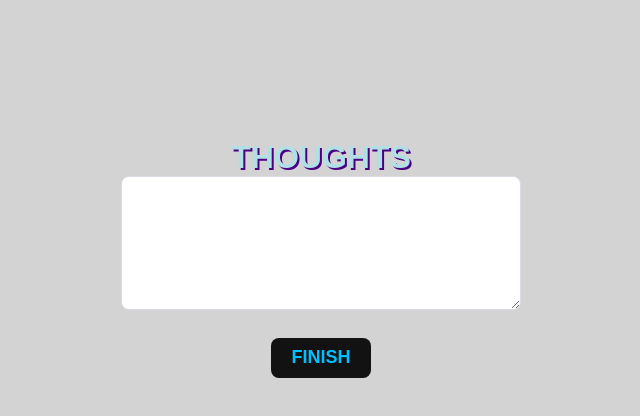
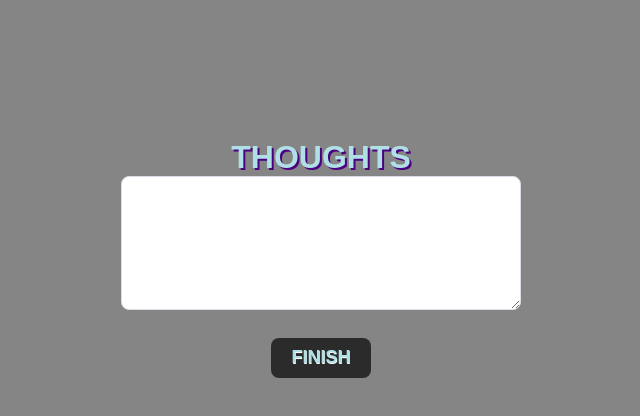
Before and after one commit to MisaelSantos/todothinks, a React (Create React App) app: page / in a window 1280 px wide. Shown: the top 416 px of the page, without its empty margins (319-959 px from the left). Built offline with nearby package versions, Linux system fonts and the light colour scheme.

Commit message:
Update styleApp.css

```diff
--- a/src/styleApp.css
+++ b/src/styleApp.css
@@ -16,7 +16,7 @@ body {
 
 body {
     margin-bottom: 100px;
-    background-color: #D3D3D3;
+    background-color: rgb(133, 133, 133);
 }
 
 form label {
@@ -57,10 +57,10 @@ form textarea {
 button {
     width: 50px;
     height: 40px;
-    background: #121212;
+    background: #2b2b2b;
     border: 0;
     border-radius: 8px;
-    color: #00BFFF;
+    color: #B0E0E6;
     font-weight: 900;
     display: flex;
     justify-content: center;
@@ -68,6 +68,7 @@ button {
     text-decoration: none;
     font-size: 18px;
     transition: filter 0.2s;
+    text-shadow: 0.5px 1px white;
 }
 
 button:hover {
@@ -76,8 +77,17 @@ button:hover {
 
 .divthinks div {
     height: 200px;
-    background-color: grey;
     text-align: center;
+    font-family: Impact, Charcoal, sans-serif;
+    font-size: 25px;
+    letter-spacing: 2px;
+    word-spacing: 2px;
+    font-weight: 700;
+    text-decoration: none solid rgb(68, 68, 68);
+    font-style: normal;
+    font-variant: normal;
+    text-transform: uppercase;
+    text-shadow: 0.8px 1px black;
 }
 
 .divthinks div button {
```
